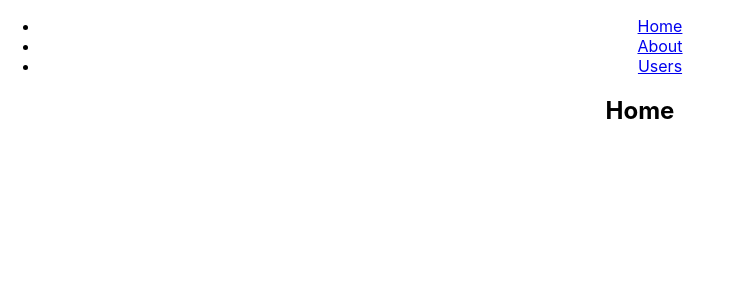
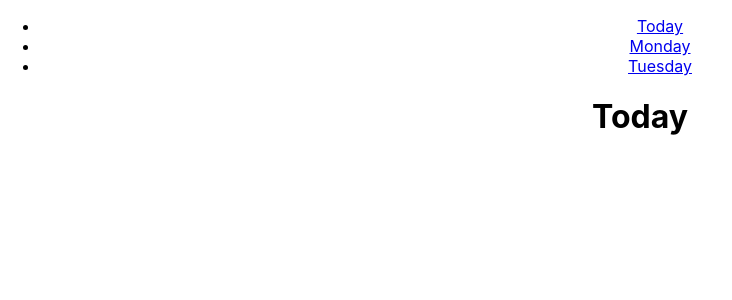
Before and after one commit to omaribrown/WeatherApp, a React (Create React App) app: page / in a window 1280 px wide. Shown: the top 300 px of the page, without its empty margins (0-732 px from the left). Built offline with nearby package versions, Linux system fonts and the light colour scheme.

Commit message:
set up a couple days to test api

```diff
--- a/src/components/NavBar.jsx
+++ b/src/components/NavBar.jsx
@@ -13,13 +13,13 @@ export default function NavBar() {
         <nav>
           <ul>
             <li>
-              <Link to="/">Home</Link>
+              <Link to="/">Today</Link>
             </li>
             <li>
-              <Link to="/about">About</Link>
+              <Link to="/monday">Monday</Link>
             </li>
             <li>
-              <Link to="/users">Users</Link>
+              <Link to="/tuesday">Tuesday</Link>
             </li>
           </ul>
         </nav>
@@ -27,11 +27,11 @@ export default function NavBar() {
         {/* A <Switch> looks through its children <Route>s and
             renders the first one that matches the current URL. */}
         <Switch>
-          <Route path="/about">
-            <About />
+          <Route path="/monday">
+            <Monday />
           </Route>
-          <Route path="/users">
-            <Users />
+          <Route path="/tuesday">
+            <Tuesday />
           </Route>
           <Route path="/">
             <Home />
@@ -43,13 +43,25 @@ export default function NavBar() {
 }
 
 function Home() {
-  return <h2>Home</h2>;
+  return (
+    <div>
+      <h1>Today</h1>
+    </div>
+  );
 }
 
-function About() {
-  return <h2>About</h2>;
+function Monday() {
+  return (
+    <div>
+      <h1>Monday</h1>
+    </div>
+  );
 }
 
-function Users() {
-  return <h2>Users</h2>;
+function Tuesday() {
+  return (
+    <div>
+      <h1>Tuesday</h1>
+    </div>
+  );
 }
```
Also changed, not shown: src/components/Monday.jsx (added), src/components/Tuesday.jsx (added).
